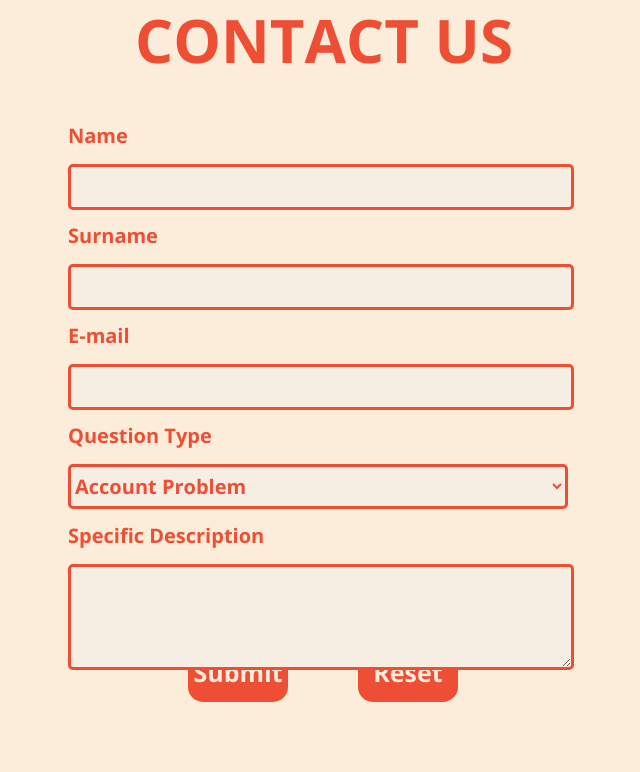
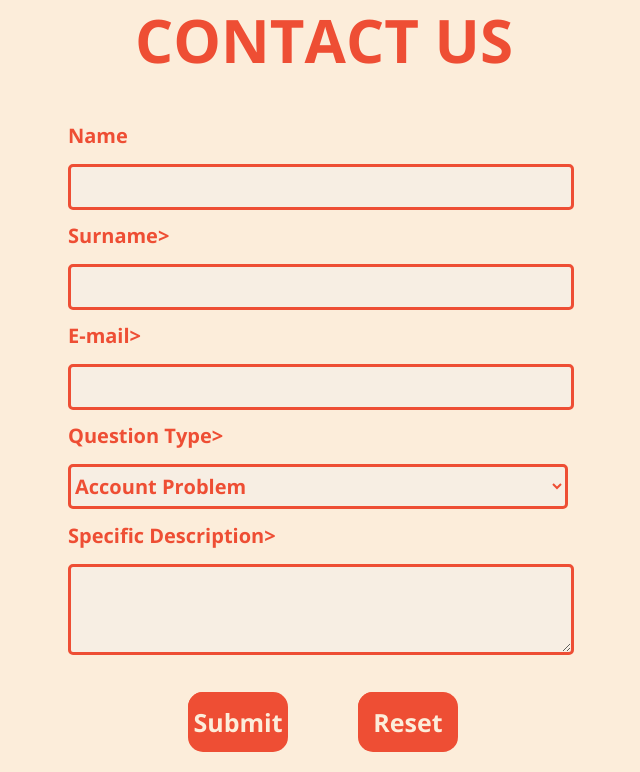
Before and after one commit to ewokrocks/iDeahubStuff, a PHP site: the page made by templates/contact us.html in a window 1280 px wide. Shown: the part 128-900 px from the top of the page, without its empty margins (316-956 px from the left). Before the commit the page ends 830 px from the top, so only its background shows below. Run offline with PHP 8.4, Linux system fonts and the light colour scheme.

Commit message:
change some css style and php doucments about contactus page.11/01/2023

```diff
--- a/static/css/contact-us.css
+++ b/static/css/contact-us.css
@@ -86,7 +86,7 @@ input[type=text]{
 
 .textarea{
     margin-top: 15px;
-    height: 100px;
+    height: 85px;
     width: 500px;
     border-radius: 5px;
     border: 3px solid #ee4e34;
@@ -95,7 +95,9 @@ input[type=text]{
     color: #ee4e34;
     background-color: #f7eee3;
 }
-
+.button{
+    margin-top: 50px;
+}
 .button div{
     background-color: #ee4e34;
     width: 50px;
--- a/templates/contact us.html
+++ b/templates/contact us.html
@@ -5,7 +5,7 @@
     <meta charset="UTF-8">
     <meta http-equiv="X-UA-Compatible" content="IE=edge">
     <meta name="viewport" content="width=device-width, initial-scale=1.0">
-    <link rel="stylesheet" href="static/css/contact-us.css">
+    <link rel="stylesheet" href="../static/css/contact-us.css">
     <title>Document</title>
 </head>
 <body>
@@ -17,23 +17,23 @@
             <div class="title_bottom">CONTACT US</div>
         </div>
 
-        <form action="contact.php" method="POST">
+        <form action="../core/contact.php" method="post">
         <div class="content">
 
-            <div class="name">Name<br>
-                <input type="text" name="name" value="" maxlength="20">
+            <div class="name"><label for="name">Name</label><br>
+                <input type="text" name="name" value="" maxlength="20" id="name">
             </div>
 
-            <div class="surname">Surname<br>
-                <input type="text" name="surname" value="" maxlength="20">
+            <div class="surname"><label for="surname">Surname</label>><br>
+                <input type="text" name="surname" value="" maxlength="20" id="surname">
             </div>
 
-            <div class="contact">E-mail<br>
-                <input type="text" name="email" value="" maxlength="20">
+            <div class="contact"><lable for="contact">E-mail</lable>><br>
+                <input type="text" name="contact" value="" maxlength="20" id="contact">
             </div>
 
-            <div class="catagory">Question Type<br>
-                <select name='question_type' class="selection">
+            <div class="catagory"><label for="category">Question Type</label>><br>
+                <select name='catagory' class="selection" id="category">
                     <option value="account-problem">Account Problem</option>
                     <option value="personal-info">Personal Information Problem</option>
                     <option value ="device-problem">Device Management Problem</option>
@@ -41,14 +41,14 @@
                 </select>
             </div>
 
-            <div class="description">Specific Description<br>
-                <textarea name="message" cols="50" rows="5" class="textarea"></textarea>
+            <div class="description"><lable for="description">Specific Description</lable>><br>
+                <textarea name="message" cols="50" rows="5" class="textarea" id="description"></textarea>
             </div>
 
-            <!-- <div class="photo">Screenshot of The Problem<br>
+            <!-- <div class="photo"><lable for="photo">Screenshot of The Problem</lable>><br>
                 <div class="file">
                     <div class="file1"></div>
-                <input type="file" name="screenshot" value="111">
+                <input type="file" name="screenshot" value="111" id="photo">
                 </div>
 
             </div> -->
```
Also changed, not shown: core/contact.php (+24 -0 lines).
